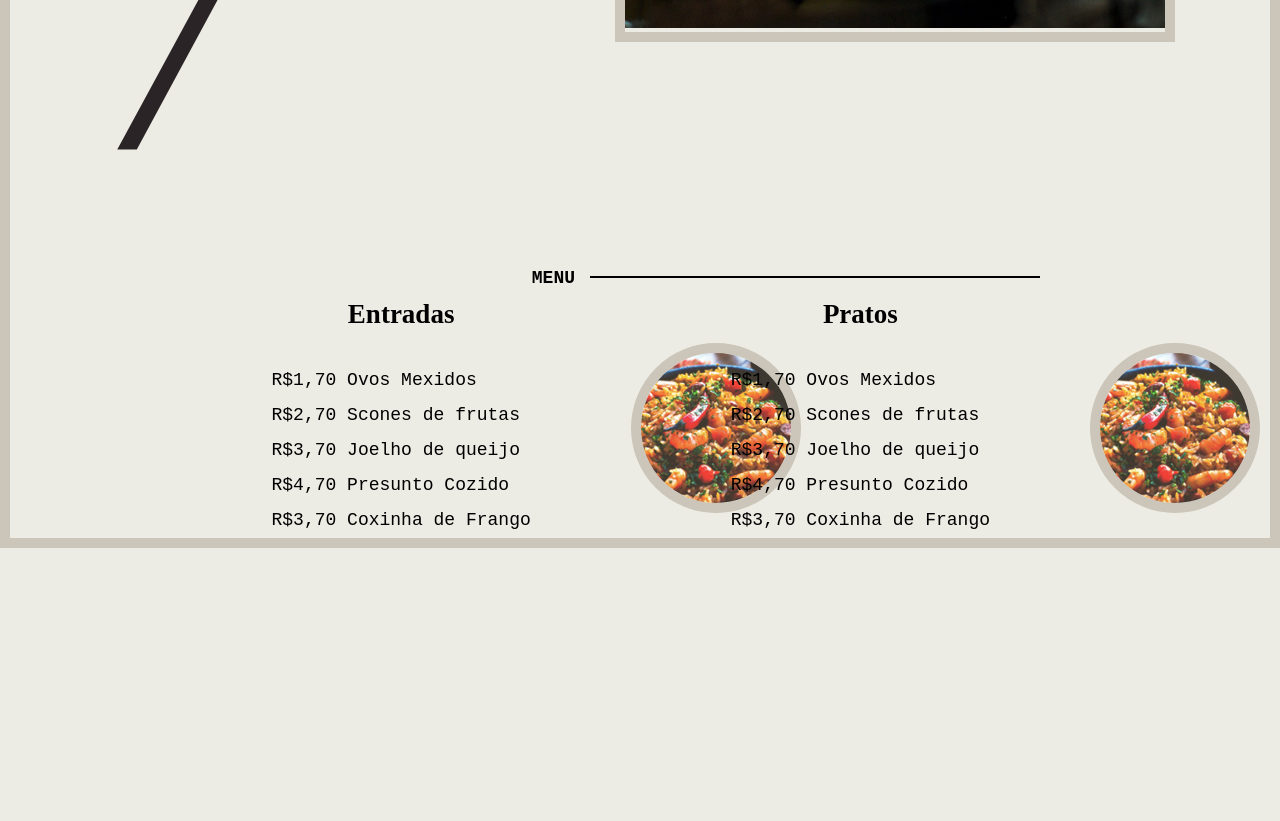
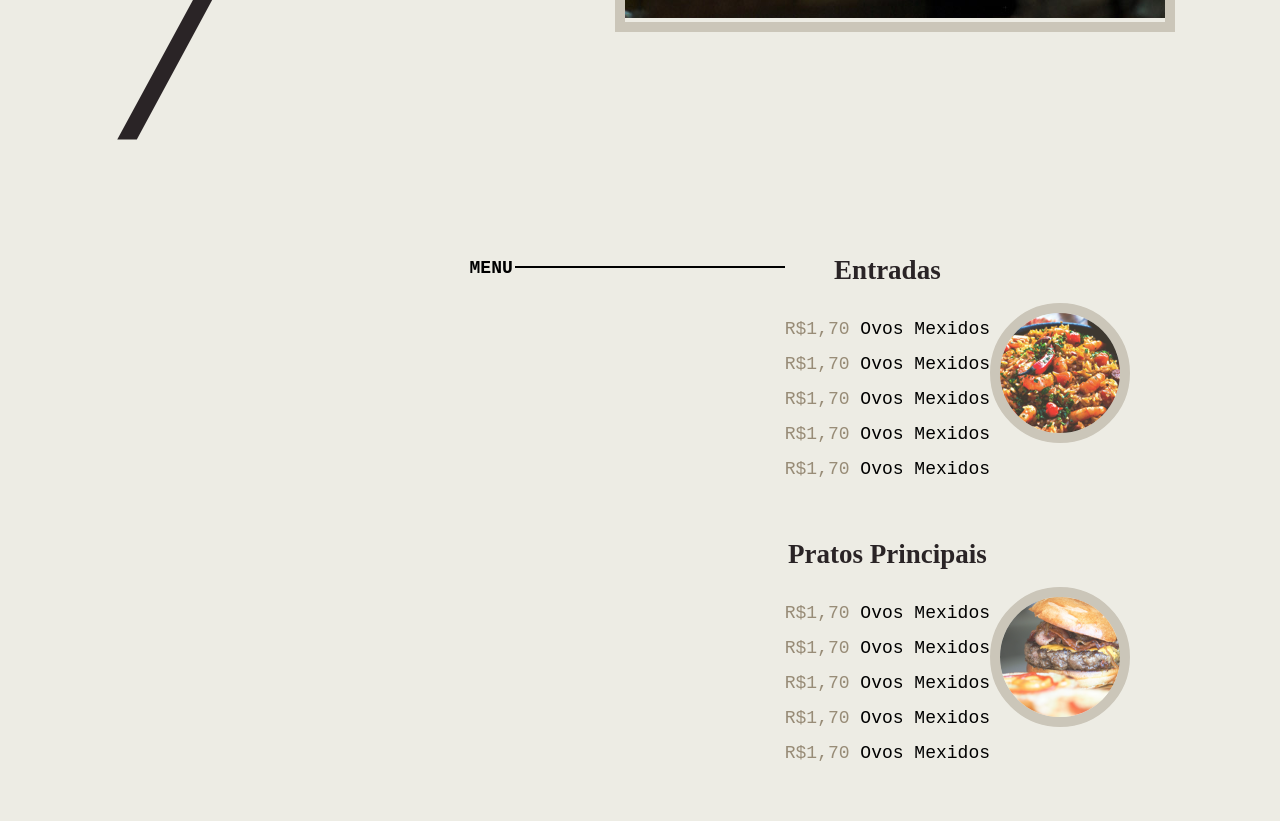
Before and after one commit to MatheusF3lipe/LeSconeFlexSass, a plain HTML site: page public/index.html in a window 1280 px wide. Shown: the part 742-1563 px from the top of the page. Before the commit the page ends 1290 px from the top, so only its background shows below. Drawn offline with Linux system fonts and the light colour scheme; a web font is replaced by a local one.

Commit message:
finish style

```diff
--- a/assets/scss/_cardapio.scss
+++ b/assets/scss/_cardapio.scss
@@ -1,9 +1,8 @@
 .cardapio {
-  max-width: 1100px;
+  max-width: 900px;
   margin: 0 auto;
   display: flex;
   justify-content: flex-end;
-  align-items:  flex-start;
   flex-wrap: wrap;
 
   h1 {
@@ -11,17 +10,18 @@
     font-size: 1.125em;
     line-height: 1.66667em;
     text-transform: uppercase;
-    margin-right: 150px;
+    margin-bottom: 20px;
+
 
 
     &::after {
       content: '';
       display: inline-block;
-      width: 450px;
+      width: 270px;
       height: 2px;
+      background: black;
+      margin-left: 2px;
 
-      background: black;
-      margin-left: 15px;
       margin-bottom: 5px;
     }
   }
@@ -29,8 +29,7 @@
   display: flex;
   flex-wrap: wrap;
   flex-direction: row;
-
-
+  justify-content: flex-start;
     ul {
       font-family: "PT Mono",monospace;
       font-size: 1.125em;
@@ -39,19 +38,28 @@
       display: flex;
       flex-direction: column;
       h2 {
-        @include paragrafo(18);
+        @include subtitulo;
         text-align: center;
       }
 
+      li {
+        span {
+          color: $cor-preço;
+        }
+      }
+      li:last-child {
+        margin-bottom: 50px;
+      }
     }
     .pic {
       max-width: 100px;
       padding-top: 50px;
-      padding-left: 100px;
+
+
       img {
-        width: 150px;
+        width: 120px;
         border-radius: 50%;
-        border: 10px solid #cbc6b9
+        border: 10px solid #cbc6b9;
       }
     }
 
--- a/assets/scss/_fundo.scss
+++ b/assets/scss/_fundo.scss
@@ -7,3 +7,9 @@ body {
   background: #edece4;
   border: 10px solid #cbc6b9
 }
+
+@media (min-width:200px ) {
+ body {
+  border: none;
+ }
+}
--- a/assets/scss/_tipography.scss
+++ b/assets/scss/_tipography.scss
@@ -1,4 +1,8 @@
 @import url('https://fonts.googleapis.com/css2?family=Aref+Ruqaa&display=swap');
+
+$cor: #2a2426;
+$cor-preço: #988c77;
+
 @mixin paragrafo($tamanho){
   @if $tamanho == 14 {
   font-family: "PT Mono",monospace;
@@ -20,3 +24,10 @@
   }
 
 }
+
+@mixin subtitulo() {
+  color: $cor;
+  font-family: "Aref Ruqaa", serif;
+  margin-bottom: 24px;
+
+}
--- a/public/index.html
+++ b/public/index.html
@@ -32,16 +32,18 @@
       <img src="/assets/image/foto.jpg" alt="" srcset="">
     </div>
   </section>
+
   <section class="cardapio">
     <h1>Menu</h1>
     <div class="entradas">
       <ul>
         <h2>Entradas</h2>
         <li><span>R$1,70</span> Ovos Mexidos</li>
-        <li>R$2,70 Scones de frutas</li>
-        <li>R$3,70 Joelho de queijo</li>
-        <li>R$4,70 Presunto Cozido</li>
-        <li>R$3,70 Coxinha de Frango</li>
+        <li><span>R$1,70</span> Ovos Mexidos</li>
+        <li><span>R$1,70</span> Ovos Mexidos</li>
+        <li><span>R$1,70</span> Ovos Mexidos</li>
+        <li><span>R$1,70</span> Ovos Mexidos</li>
+
       </ul>
       <div class="pic">
         <img src="/assets/image/prato-1.png" alt="" srcset="">
@@ -49,15 +51,16 @@
     </div>
     <div class="entradas">
       <ul>
-        <h2>Pratos</h2>
+        <h2>Pratos Principais</h2>
         <li><span>R$1,70</span> Ovos Mexidos</li>
-        <li>R$2,70 Scones de frutas</li>
-        <li>R$3,70 Joelho de queijo</li>
-        <li>R$4,70 Presunto Cozido</li>
-        <li>R$3,70 Coxinha de Frango</li>
+        <li><span>R$1,70</span> Ovos Mexidos</li>
+        <li><span>R$1,70</span> Ovos Mexidos</li>
+        <li><span>R$1,70</span> Ovos Mexidos</li>
+        <li><span>R$1,70</span> Ovos Mexidos</li>
+
       </ul>
       <div class="pic">
-        <img src="/assets/image/prato-1.png" alt="" srcset="">
+        <img src="/assets/image/prato-2.png" alt="" srcset="">
       </div>
     </div>
 
```
Also changed, not shown: assets/css/style.css, 1 other file.
